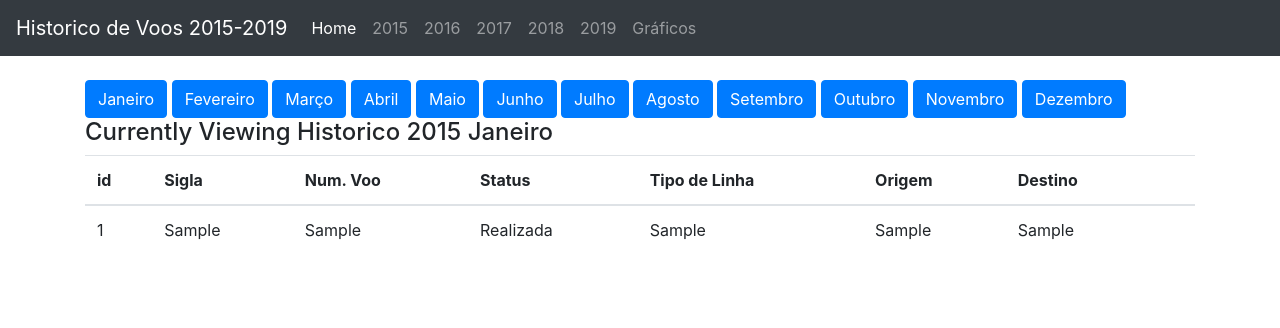
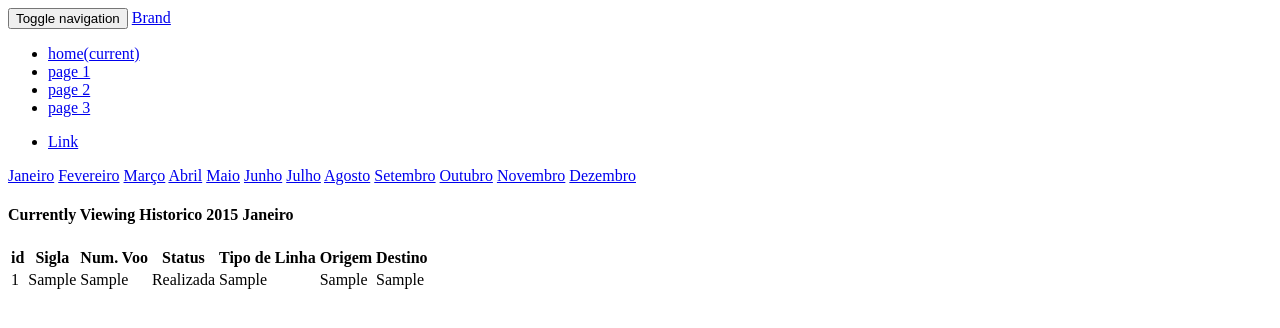
Before and after one commit to Netovoski/Historico, a Django app: page /hist_2015_1 in a window 1280 px wide. Shown: the top 328 px of the page. Run offline with Django 3.2, Linux system fonts and the light colour scheme; tables that the repository leaves empty hold one stand-in row (values such as "Sample post"); some libraries are stand-ins or nearby versions.

Commit message:
navBar new

```diff
--- a/website/templates/base.html
+++ b/website/templates/base.html
@@ -6,7 +6,34 @@
 </head>
 
 {% load static %}
-<link rel="stylesheet" type="text/css" href="{% static '/css/style.css' %}" />
+<div id="topheader">
+    <nav class="navbar navbar-default">
+        <div class="container-fluid">
+            <div class="navbar-header">
+                <button type="button" class="navbar-toggle collapsed" data-toggle="collapse"
+                    data-target="#bs-example-navbar-collapse-1" aria-expanded="false">
+                    <span class="sr-only">Toggle navigation</span>
+                    <span class="icon-bar"></span>
+                    <span class="icon-bar"></span>
+                    <span class="icon-bar"></span>
+                </button>
+                <a class="navbar-brand" href="#">Brand</a>
+            </div>
+            <div class="collapse navbar-collapse" id="bs-example-navbar-collapse-1">
+                <ul class="nav navbar-nav">
+                    <li class="active"><a href="{% url 'historico_2015' %}">home<span class="sr-only">(current)</span></a></li>
+                    <li><a href="{% url 'historico_2015' %}">page 1</a></li>
+                    <li><a href="{% url 'historico_2016' %}">page 2</a></li>
+                    <li><a href="#page3">page 3</a></li>
+                </ul>
+                <ul class="nav navbar-nav navbar-right">
+                    <li><a href="#">Link</a></li>
+                </ul>
+            </div>
+        </div>
+    </nav>
+</div>
+<!-- <link rel="stylesheet" type="text/css" href="{% static '/css/style.css' %}" />
 <link rel="stylesheet" type="text/css" href="{% static '/css/bootstrap.min.css' %}" />
 
 <body>
@@ -47,7 +74,7 @@
     </nav>
 
     <br>
-    <div class="container">
+    <div class="container"> -->
 
         {% block body %}
 
```
